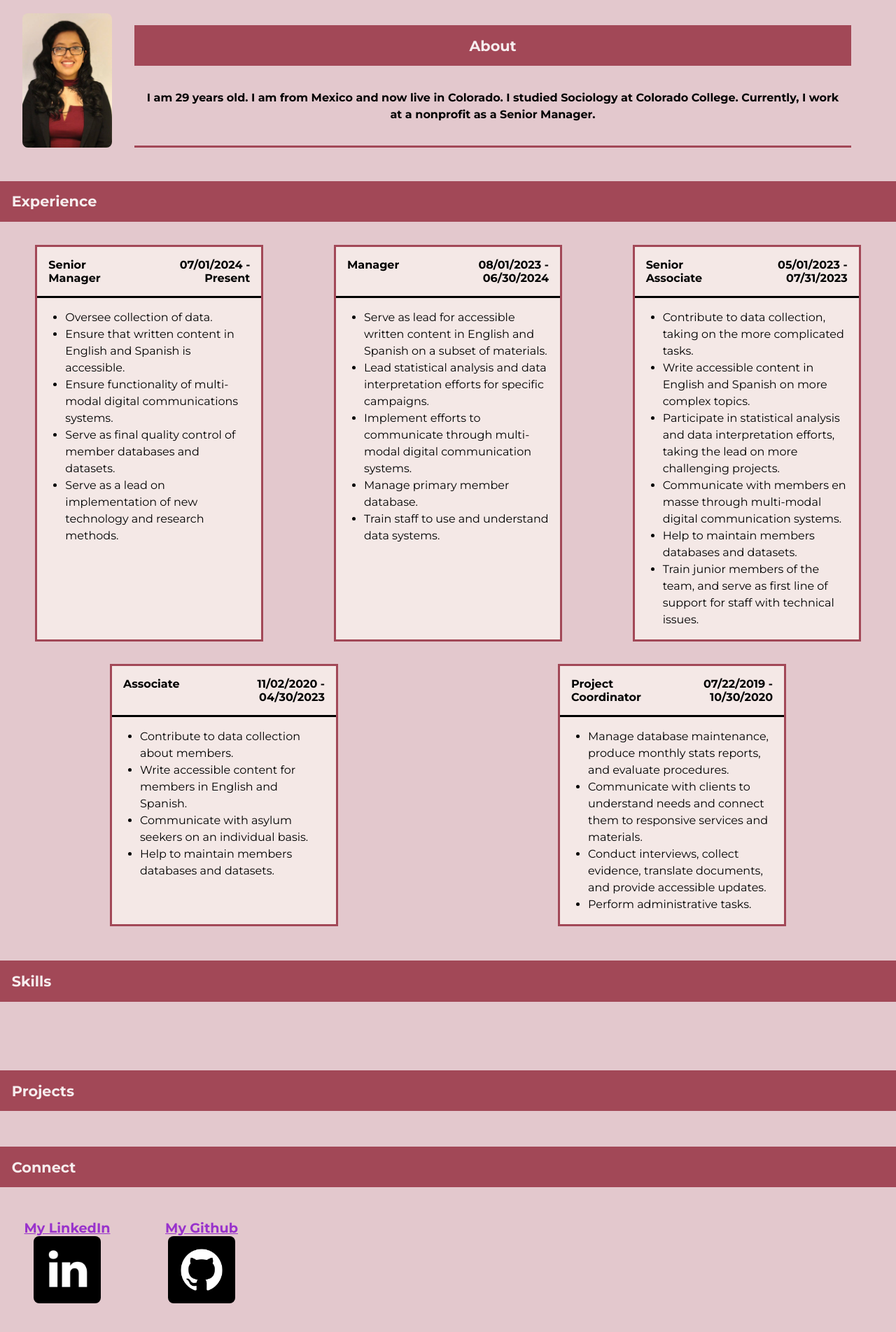
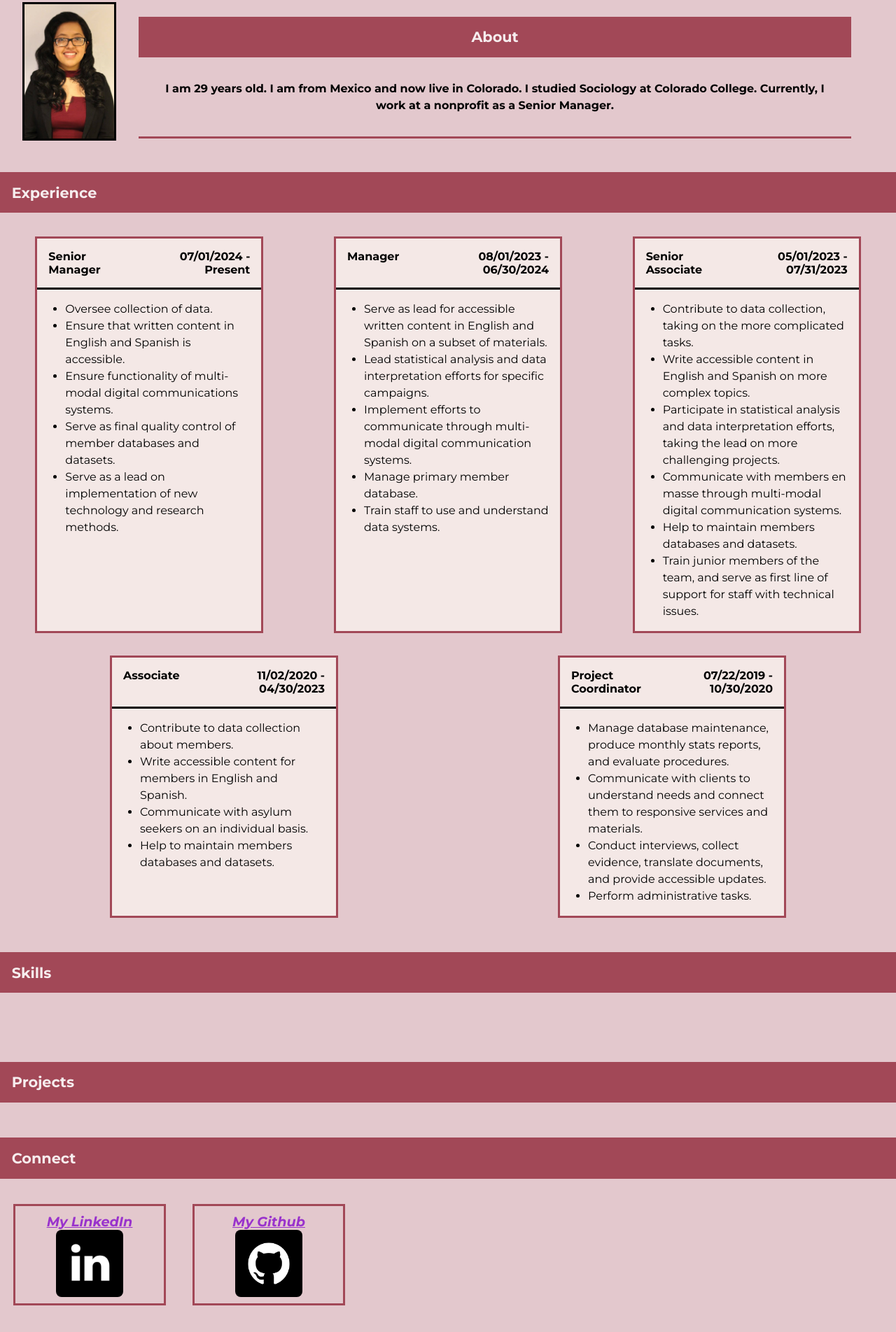
Before and after one commit to purple-bird/veronica-fernandez-diaz-jupiter, a plain HTML site: page index.html in a window 1280 px wide. Shown: the part 220-2124 px from the top of the page at 70% size. Drawn offline with Linux system fonts and the light colour scheme.

Commit message:
more responsiveness added

```diff
--- a/css/index.css
+++ b/css/index.css
@@ -1,4 +1,6 @@
 @import url("https://fonts.googleapis.com/css2?family=Montserrat:ital,wght@0,100..900;1,100..900&display=swap");
+
+/* This applies for mobile phones: */
 
 html {
   font-family: "Montserrat", serif;
@@ -55,7 +57,6 @@ h3 {
 Layout
 ======== */
 
-/* For mobile phones: */
 .navigational-header {
   display: flex;
   flex-direction: column;
@@ -152,7 +153,7 @@ header {
 }
 
 @media all and (min-width: 600px) {
-  /* For tablets: */
+  /* This applies for tablets: */
   html {
     scroll-padding-top: 5em;
   }
@@ -175,6 +176,7 @@ header {
 
   .about-and-photo-container > div > img {
     width: 8em;
+    border: solid;
   }
 
   .experience-container {
@@ -194,6 +196,7 @@ header {
 
   .connect-container div {
     text-align: center;
+    border: solid #a24857;
   }
   .connect-container > div > img {
     margin: 0 auto;
@@ -202,26 +205,30 @@ header {
 }
 
 @media all and (min-width: 768px) {
-  /* For desktop: */
+  /* This applies for desktop: */
   html {
     scroll-padding-top: 7em;
   }
 
   .navigational-header {
     font-size: 1.3rem;
+    padding: 0.5em 2em;
   }
 
   .navigational-header > div {
     margin: 0.3em;
+    padding: 0.7em;
   }
 
   .about-and-photo-container {
     flex-direction: row;
     margin: 2em;
+    justify-content: space-evenly;
   }
 
   .about-and-photo-container > div > img {
     max-width: 12em;
+    border-radius: 0px;
   }
 
   .job-container {
@@ -230,6 +237,7 @@ header {
   }
 
   .connect-container {
-    width: 30%;
+    width: 40%;
+    font-style: oblique;
   }
 }
```
